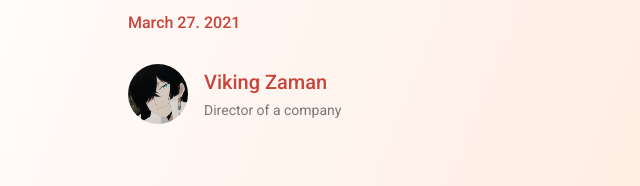
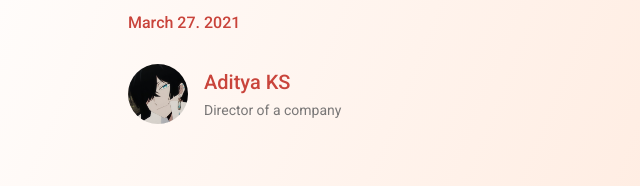
Before and after one commit to fluxsigma/ecommercewatch, a plain HTML site: page index.html in a window 1280 px wide. Shown: the part 3934-4120 px from the top of the page, 0-640 px from the left. Drawn offline with nearby package versions, Linux system fonts and the light colour scheme.

Commit message:
Update index.html

```diff
--- a/index.html
+++ b/index.html
@@ -302,7 +302,7 @@
                                 <img src="assets/img/test3.png" alt="" class="testimonial__perfil-img">
 
                                 <div class="testimonial__perfil-data">
-                                    <span class="testimonial__perfil-name"> Viking Zaman</span>
+                                    <span class="testimonial__perfil-name"> Aditya KS</span>
                                     <span class="testimonial__perfil-detail">Director of a company</span>
                                 </div>
                             </div>
```
